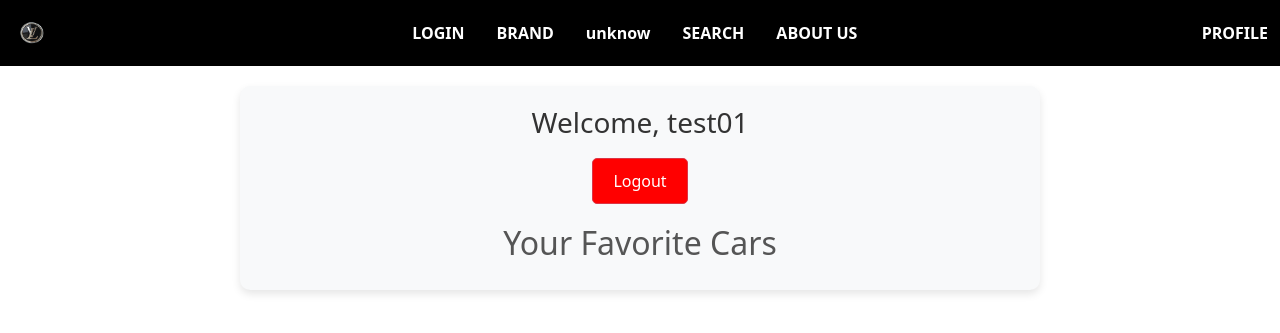
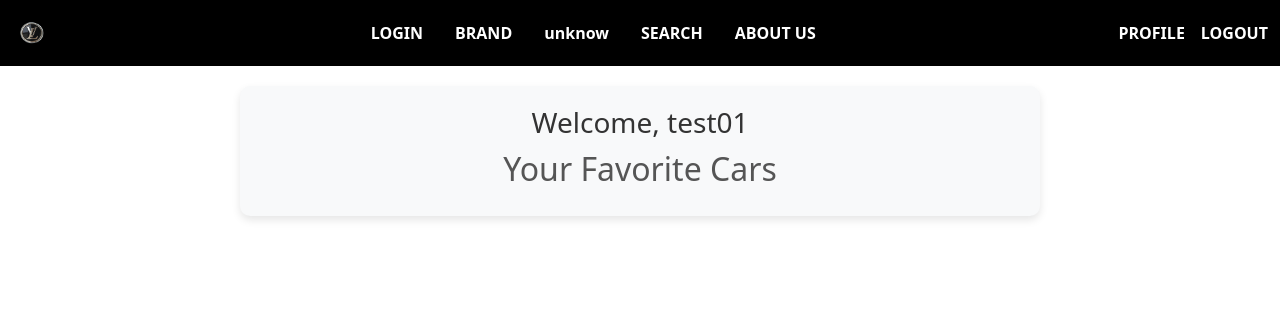
Before and after one commit to pisitklinnoy/Flask_web, a Flask app: page /profile in a window 1280 px wide. Shown: the top 333 px of the page. Run offline with Flask 3, Linux system fonts and the light colour scheme; a user stored in the database is signed in; some libraries are stand-ins or nearby versions.

Commit message:
fix navbar.html look better and delete logout button in profile

```diff
--- a/templates/navbar.html
+++ b/templates/navbar.html
@@ -24,8 +24,13 @@
             </ul>
         </div>
 
-        <div>
-            <a class="nav-link text-white fw-bold" href="{{ url_for('profile')}}">PROFILE</a>
+        <div class="d-flex align-items-center gap-3">
+            {% if current_user.is_authenticated %}
+            <a class="nav-link text-white fw-bold" href="{{ url_for('profile') }}">PROFILE</a>
+            <a class="nav-link text-white fw-bold" href="{{ url_for('logout') }}">LOGOUT</a>
+            {% else %}
+            <a class="nav-link text-white fw-bold" href="{{ url_for('login') }}">LOGIN</a>
+            {% endif %}
         </div>
     </div>
 </nav>
--- a/templates/profile.html
+++ b/templates/profile.html
@@ -8,8 +8,6 @@
 <div class="profile-container">
     <h1>Welcome, {{ user.username }}</h1>
 
-    <!-- ปุ่ม Logout -->
-    <a href="{{ url_for('logout') }}" class="btn btn-danger">Logout</a>
 
     <h2>Your Favorite Cars</h2>
     <div class="favorite-cars">
```
